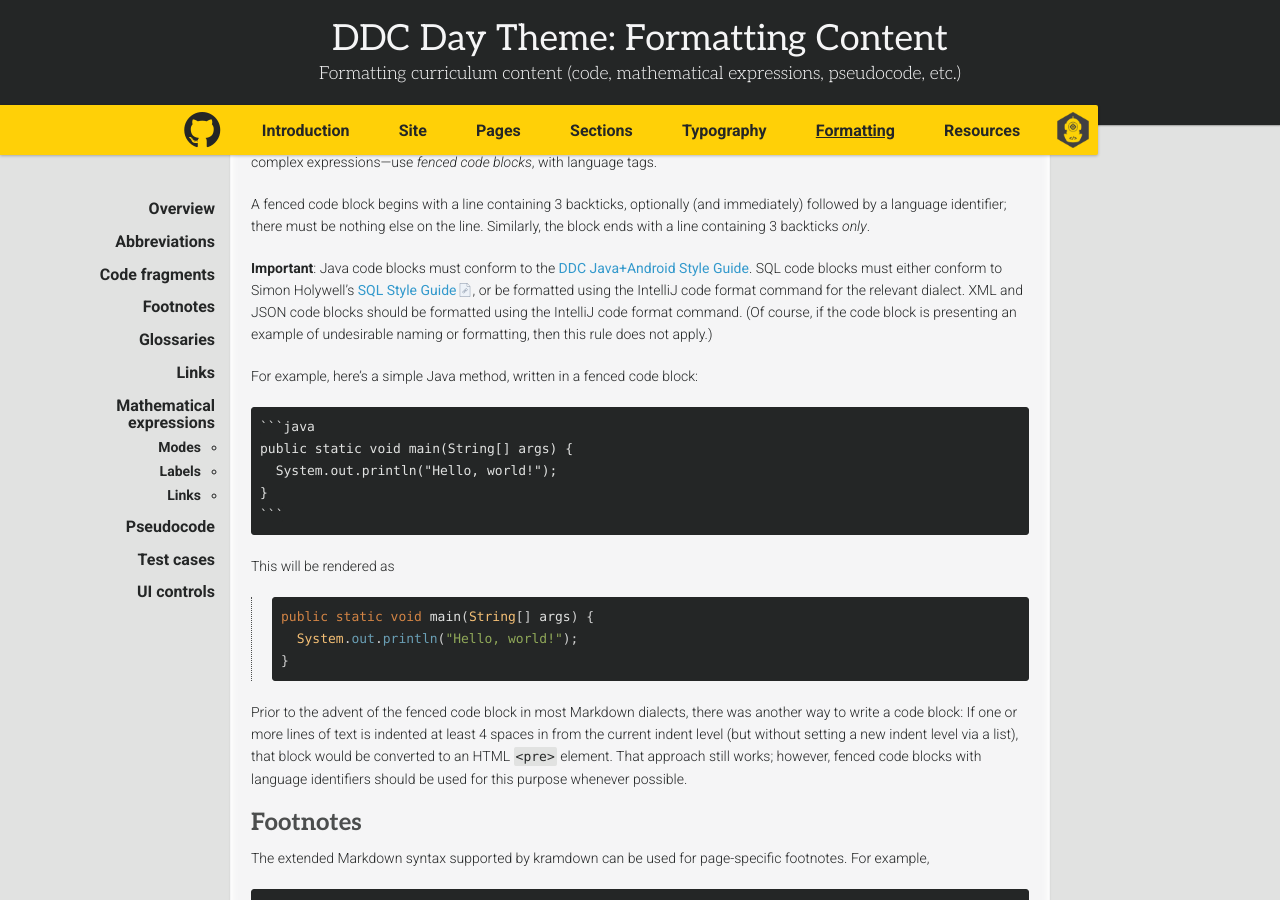
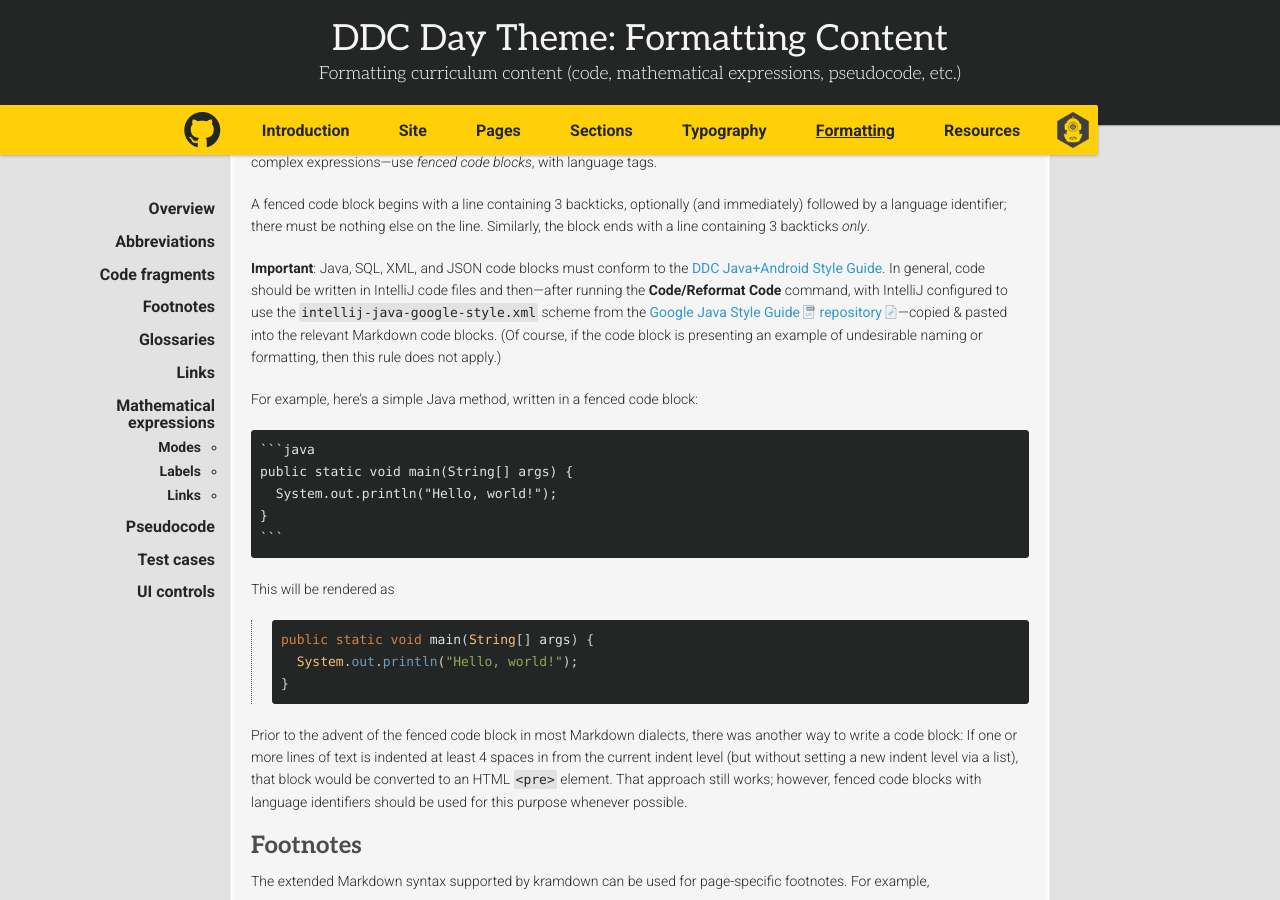
Before and after one commit to ddc-java/ddc-day, a Jekyll site: the page built from formatting.md, in a window 1280 px wide and 900 px high, scrolled down 2035 px. Built offline with Jekyll 4.4.1, drawn with Linux system fonts in a browser that asks for light colours; nearby versions of some CDN libraries; some web fonts are replaced; our own code applies the rules of GitHub Pages for plain Markdown files; formulas are drawn with MathJax 3.

Commit message:
Tweak style guide references

```diff
--- a/formatting.md
+++ b/formatting.md
@@ -82,7 +82,7 @@ For classes, methods, or other multi-line code fragments---or even single-line f
 
 A fenced code block begins with a line containing 3 backticks, optionally (and immediately) followed by a language identifier; there must be nothing else on the line. Similarly, the block ends with a line containing 3 backticks _only_.
 
-**Important**: Java code blocks must conform to the [DDC Java+Android Style Guide](//ddc-java.github.io/style-guide/). SQL code blocks must either conform to Simon Holywell's [SQL Style Guide](https://www.sqlstyle.guide/), or be formatted using the IntelliJ code format command for the relevant dialect. XML and JSON code blocks should be formatted using the IntelliJ code format command. (Of course, if the code block is presenting an example of undesirable naming or formatting, then this rule does not apply.)
+**Important**: Java, SQL, XML, and JSON code blocks must conform to the [DDC Java+Android Style Guide](//ddc-java.github.io/style-guide/). In general, code should be written in IntelliJ code files and then---after running the **Code/Reformat Code** command, with IntelliJ configured to use the `intellij-java-google-style.xml` scheme from the [Google Java Style Guide](https://google.github.io/styleguide/javaguide.html) [repository](https://github.com/google/styleguide)---copied & pasted into the relevant Markdown code blocks. (Of course, if the code block is presenting an example of undesirable naming or formatting, then this rule does not apply.)
 
 For example, here's a simple Java method, written in a fenced code block:
 
```
Also changed, not shown: resources.md (+1 -0 lines).
